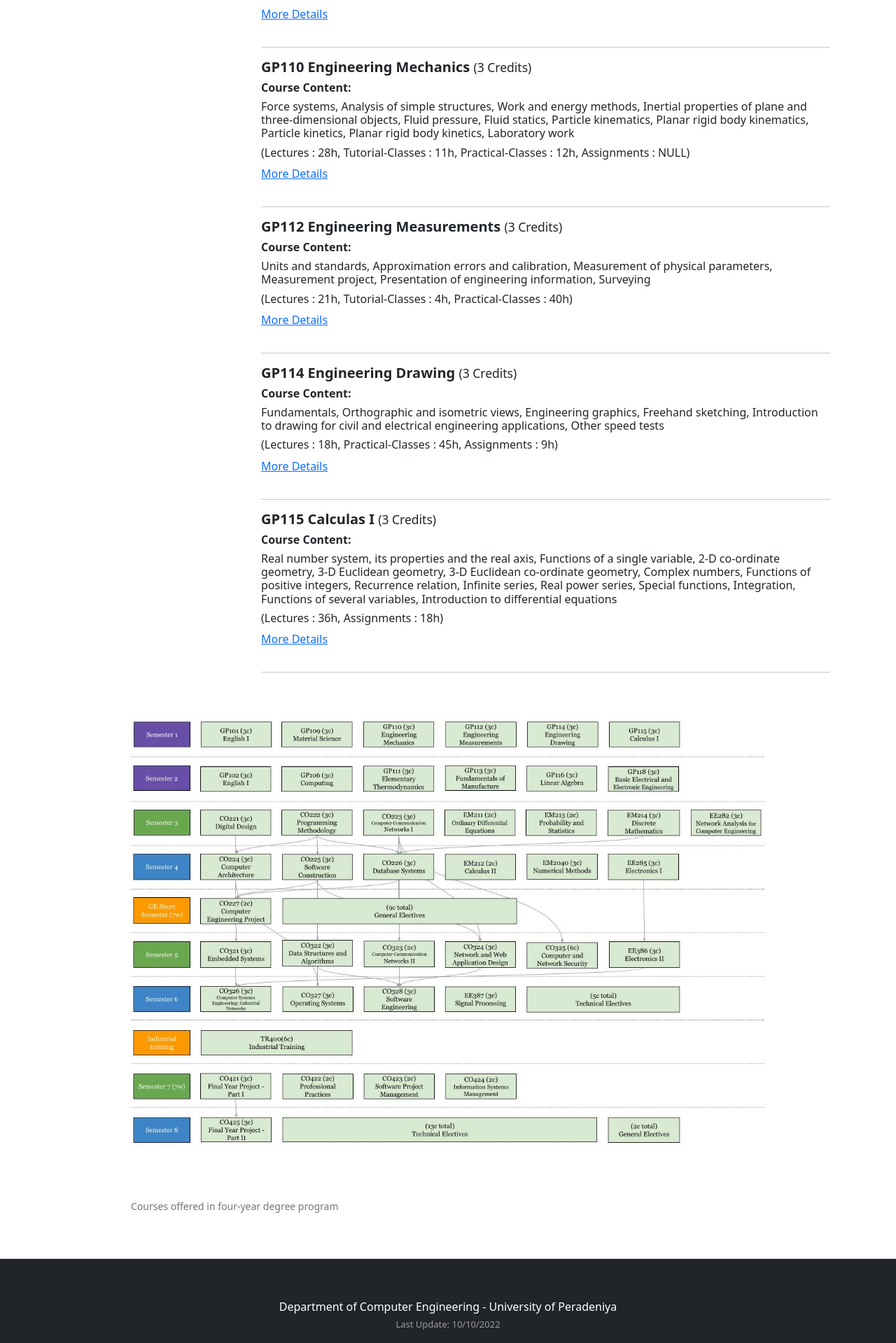
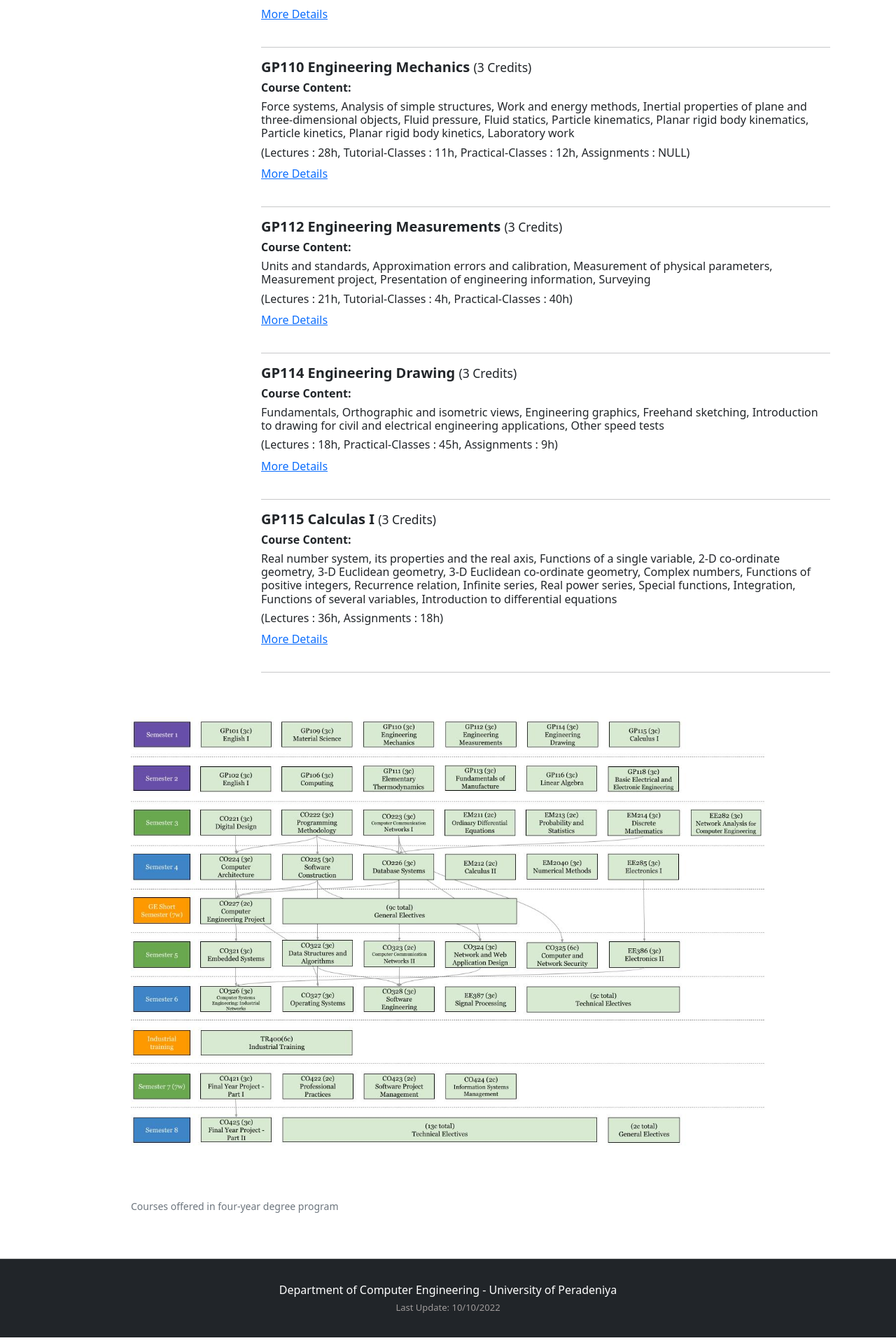
Before and after one commit to cepdnaclk/undergraduate-courses, a Jekyll site: the page built from pages/home.html, in a window 1280 px wide. Shown: the part 911-2830 px from the top of the page at 70% size. Built offline with Jekyll 4.4.1, drawn with Linux system fonts in a browser that asks for light colours.

Commit message:
Footer spacing correction

```diff
--- a/_includes/footer.html
+++ b/_includes/footer.html
@@ -1,4 +1,4 @@
-<footer class="mt-5 pt-5 pb-2 bg-dark">
+<footer class="mt-5 pt-4 pb-4 bg-dark">
     <div class="container">
         <p class="m-2 text-center text-white">
             Department of Computer Engineering - University of Peradeniya
```
